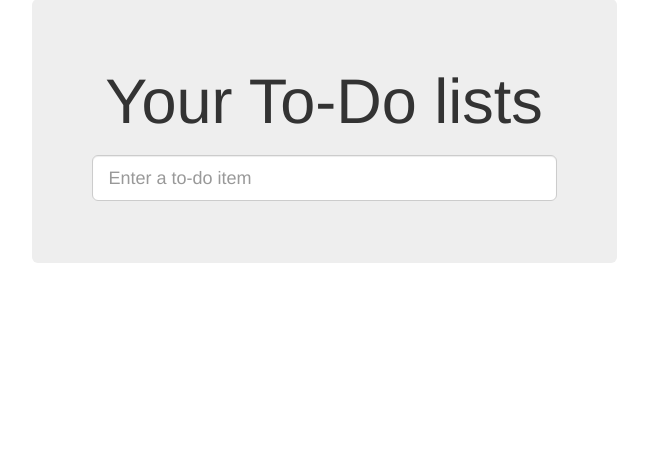
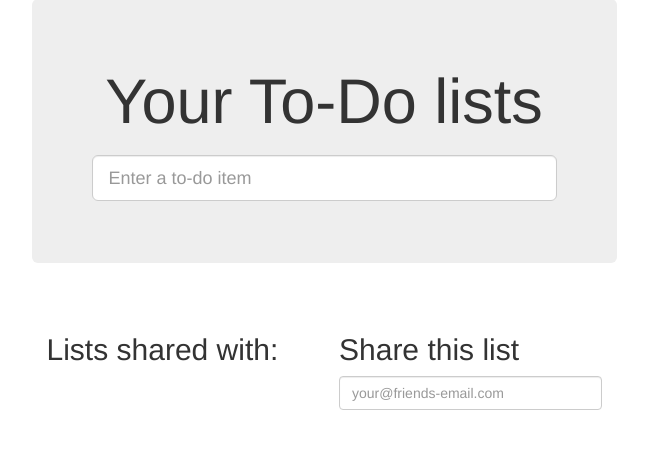
Before and after one commit to jess-monter/tdd-with-python, a Django app: template lists/templates/list.html in a window 1280 px wide. Shown: the part 73-522 px from the top of the page, without its empty margins (316-964 px from the left). Run offline with Django 3.2, Linux system fonts and the light colour scheme; the template is opened without the code that fills it: values that come from a table or form of the project are taken from there, others are empty; some libraries are stand-ins or nearby versions.

Commit message:
Add share list option, templates, and tests

```diff
--- a/functional_tests/test_sharing.py
+++ b/functional_tests/test_sharing.py
@@ -31,7 +31,7 @@ class SharingTest(FunctionalTest):
             share_box = list_page.get_share_box()
             self.assertEqual(
                 share_box.get_attribute('placeholder'),
-                'your-friend@example.com'
+                'your@friends-email.com'
             )
 
             # She shares her list.
--- a/lists/models.py
+++ b/lists/models.py
@@ -2,9 +2,11 @@ from django.db import models
 from django.conf import settings
 from django.core.urlresolvers import reverse
 
+
 # Create your models here.
 class List(models.Model):
     owner = models.ForeignKey(settings.AUTH_USER_MODEL, blank=True, null=True)
+    shared_with = models.ManyToManyField(settings.AUTH_USER_MODEL, related_name='shared_lists')
 
     def get_absolute_url(self):
         return reverse('view_list', args=[self.id])
@@ -20,6 +22,7 @@ class List(models.Model):
         return self.item_set.first().text
 
 
+
 class Item(models.Model):
     text = models.TextField(default='')
     list = models.ForeignKey(List, default=None)
--- a/lists/templates/list.html
+++ b/lists/templates/list.html
@@ -10,4 +10,28 @@
             <tr><td>{{ forloop.counter }}: {{ item.text }}</td></tr>
         {% endfor %}
     </table>
+    {% if list.owner %}
+        <p>List owner: <span class="badge bg-primary p-2" id="id_list_owner">{{ list.owner.email }}</span></p>
+    {% endif %}
 {% endblock %}
+{% block extra_content %}
+    <div class="row w-100">
+        <div class="col-md-6">
+            <h2>Lists shared with:</h2>
+            <ul>
+                {% for sharee in list.shared_with.all %}
+                  <li class="list-sharee">{{ sharee.email }}</li>
+                {% endfor %}
+            </ul>
+        </div>
+        <div class="col-md-6">
+            <h2>Share this list</h2>
+            <form method="POST" action="{% url 'share_list' list.id %}">
+                <div class="form-group">
+                    <input type="email" class="form-control" id="id_email" name="sharee" placeholder="your@friends-email.com">
+                </div>
+                {% csrf_token %}
+            </form>
+        </div>
+    </div>
+{% endblock %}
--- a/lists/urls.py
+++ b/lists/urls.py
@@ -21,4 +21,5 @@ urlpatterns = [
     url(r'^new', views.new_list, name='new_list'),
     url(r'^(\d+)/$', views.view_list, name='view_list'),
     url(r'^users/(.+)/$', views.my_lists, name='my_lists'),
+    url(r'^(\d+)/share/$', views.share_list, name='share_list'),
 ]
--- a/lists/views.py
+++ b/lists/views.py
@@ -31,3 +31,8 @@ def new_list(request):
 def my_lists(request, email):
     owner = User.objects.get(email=email)
     return render(request, 'my_lists.html', {'owner': owner})
+
+def share_list(request, list_id):
+    list_ = List.objects.get(id=list_id)
+    list_.shared_with.add(request.POST['sharee'])
+    return redirect(list_)
```
Also changed, not shown: lists/templates/my_lists.html (+10 -0 lines), lists/tests/test_models.py (+7 -1 lines), lists/tests/test_views.py (+14 -0 lines), lists/migrations/0007_list_shared_with.py (added).
